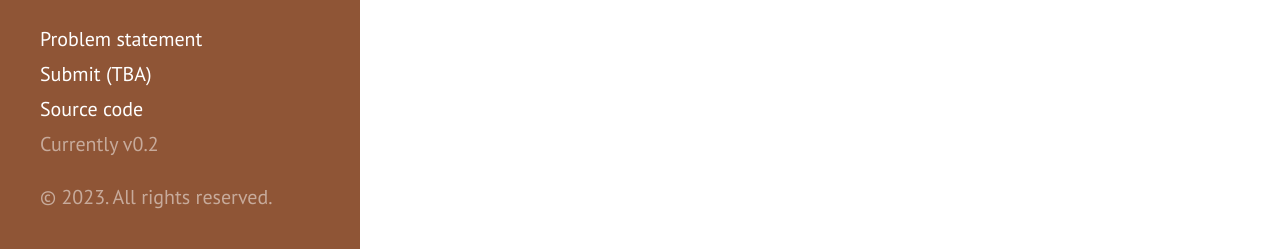
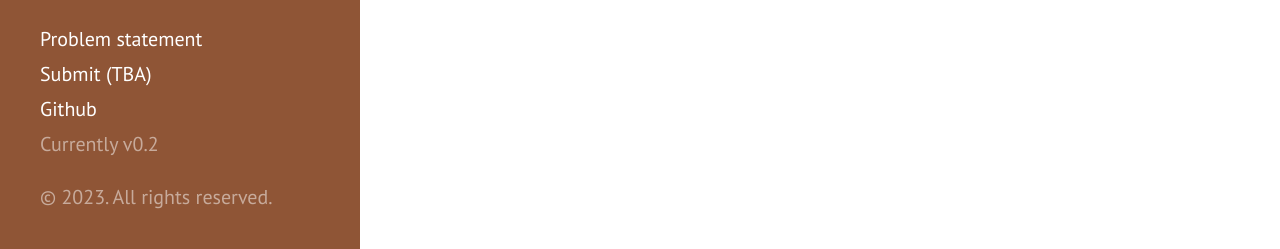
Before and after one commit to roehrt/bgc, a Jekyll site: the page built from website/index.md, in a window 1280 px wide. Shown: the part 648-897 px from the top of the page. Built offline with Jekyll 4.4.1, drawn with Linux system fonts in a browser that asks for light colours.

Commit message:
Replace Source Code with GH

```diff
--- a/website/_includes/sidebar.html
+++ b/website/_includes/sidebar.html
@@ -12,7 +12,7 @@
     <nav class="sidebar-nav">
       <a class="sidebar-nav-item" href="{{ site.baseurl }}/{{ site.pdf }}">Problem statement</a>
       <a class="sidebar-nav-item" href="#">Submit (TBA)</a>
-      <a class="sidebar-nav-item" href="{{ site.repo }}">Source code</a>
+      <a class="sidebar-nav-item" href="{{ site.repo }}">Github</a>
       <span class="sidebar-nav-item">Currently v{{ site.version }}</span>
     </nav>
 
```
